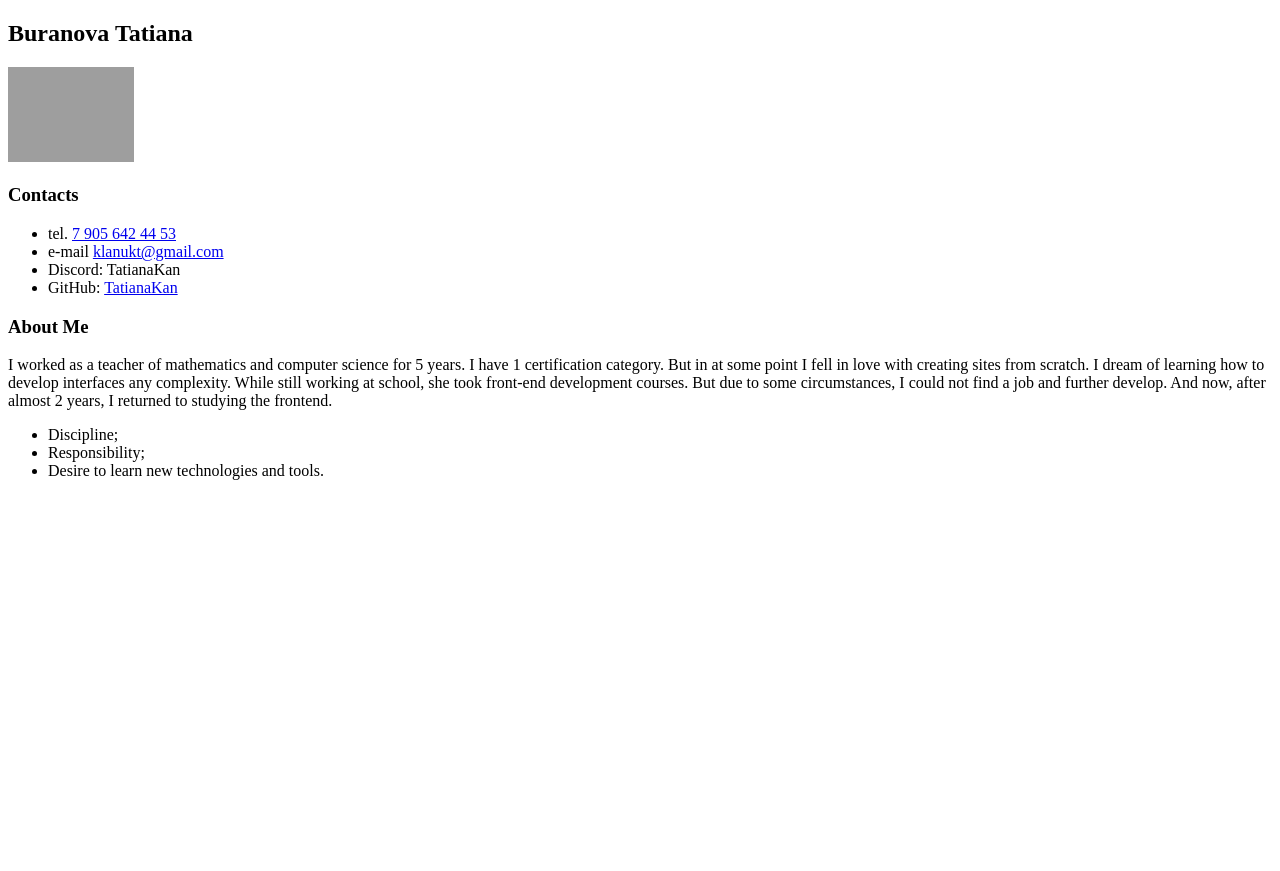
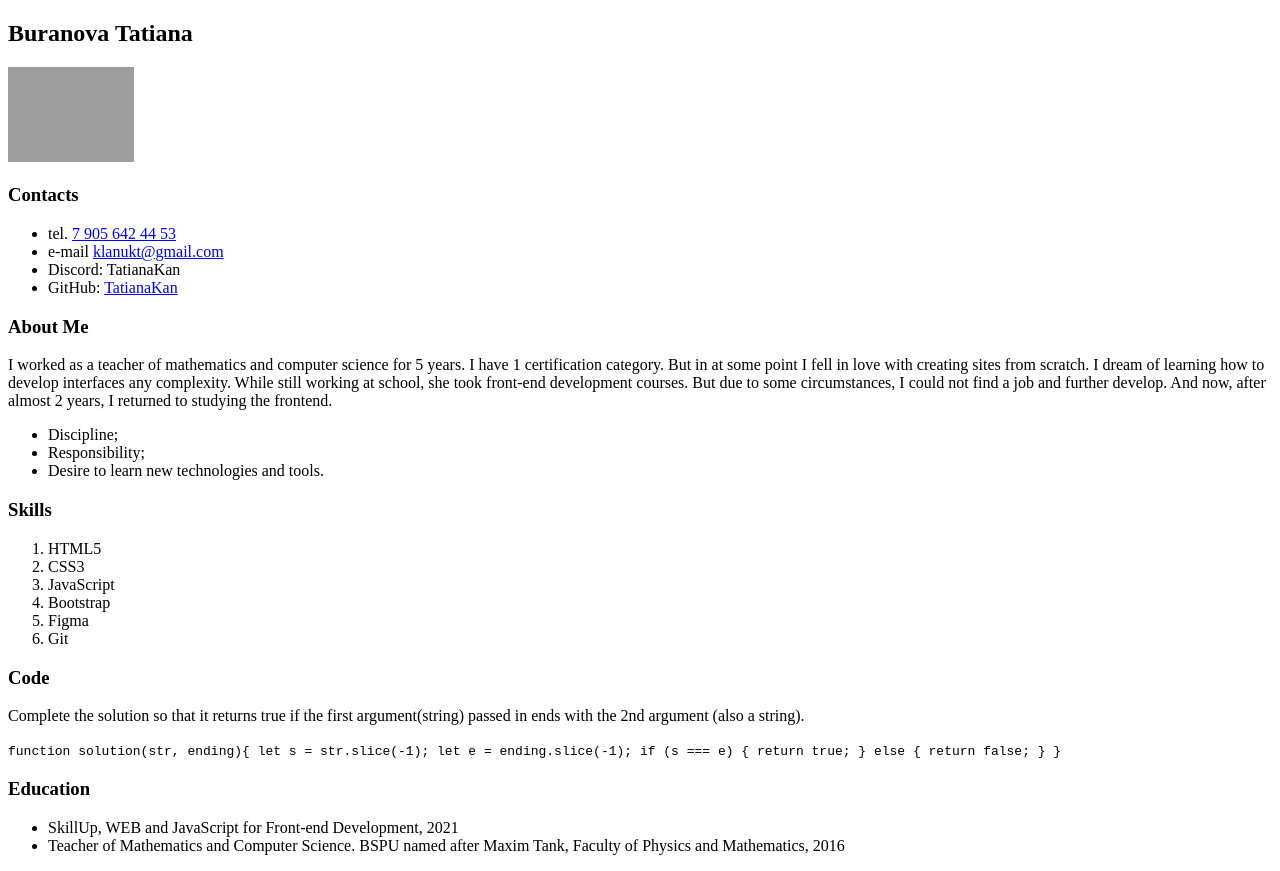
Before and after one commit to TatianaKan/rsschool-cv1, a plain HTML site: page index.html in a window 1280 px wide. Before the commit the page ends 800 px from the top, so only its background shows below. Drawn offline with Linux system fonts and the light colour scheme; grey boxes are pictures that could not be loaded.

Commit message:
deat: add skills, code, education

```diff
--- a/index.html
+++ b/index.html
@@ -1,5 +1,6 @@
 <!DOCTYPE html>
 <html lang="en">
+
 <head>
   <meta charset="UTF-8">
   <meta http-equiv="X-UA-Compatible" content="IE=edge">
@@ -7,6 +8,7 @@
   <title>CV</title>
   <link rel="stylesheet" href="style.css">
 </head>
+
 <body>
   <section class="name">
     <h2>Buranova Tatiana</h2>
@@ -27,7 +29,8 @@
 
   <section class="about">
     <h3 class="about_title">About Me</h3>
-    <p class="about_descr">I worked as a teacher of mathematics and computer science for 5 years. I have 1 certification category. But in at
+    <p class="about_descr">I worked as a teacher of mathematics and computer science for 5 years. I have 1 certification
+      category. But in at
       some point I fell in love with creating sites from scratch. I dream of learning how to develop interfaces any
       complexity.
       While still working at school, she took front-end development courses. But due to some circumstances, I could not
@@ -39,5 +42,46 @@
     </ul>
   </section>
 
+  <section class="skills">
+    <h3 class="skills_title">Skills</h3>
+    <ol class="skills_list">
+      <li class="skills_item">HTML5</li>
+      <li class="skills_item">CSS3</li>
+      <li class="skills_item">JavaScript</li>
+      <li class="skills_item">Bootstrap</li>
+      <li class="skills_item">Figma</li>
+      <li class="skills_item">Git</li>
+    </ol>
+  </section>
+
+  <section class="code">
+    <h3 class="code_title">Code</h3>
+    <p class="code_task">Complete the solution so that it returns true if the first argument(string) passed in ends with
+      the 2nd argument
+      (also a string).</p>
+    <code>
+    function solution(str, ending){
+      let s = str.slice(-1);
+      let e = ending.slice(-1);
+
+      if (s === e) {
+        return true;
+      } else {
+        return false;
+      }
+    }
+  </code>
+  </section>
+
+  <section class="education">
+    <h3 class="education_title">Education</h3>
+    <ul class="education_list">
+      <li class="education_item">SkillUp, WEB and JavaScript for Front-end Development, 2021</li>
+      <li class="education_item">Teacher of Mathematics and Computer Science. BSPU named after Maxim Tank, Faculty of Physics and Mathematics,
+        2016</li>
+    </ul>
+  </section>
+
 </body>
+
 </html>
```
